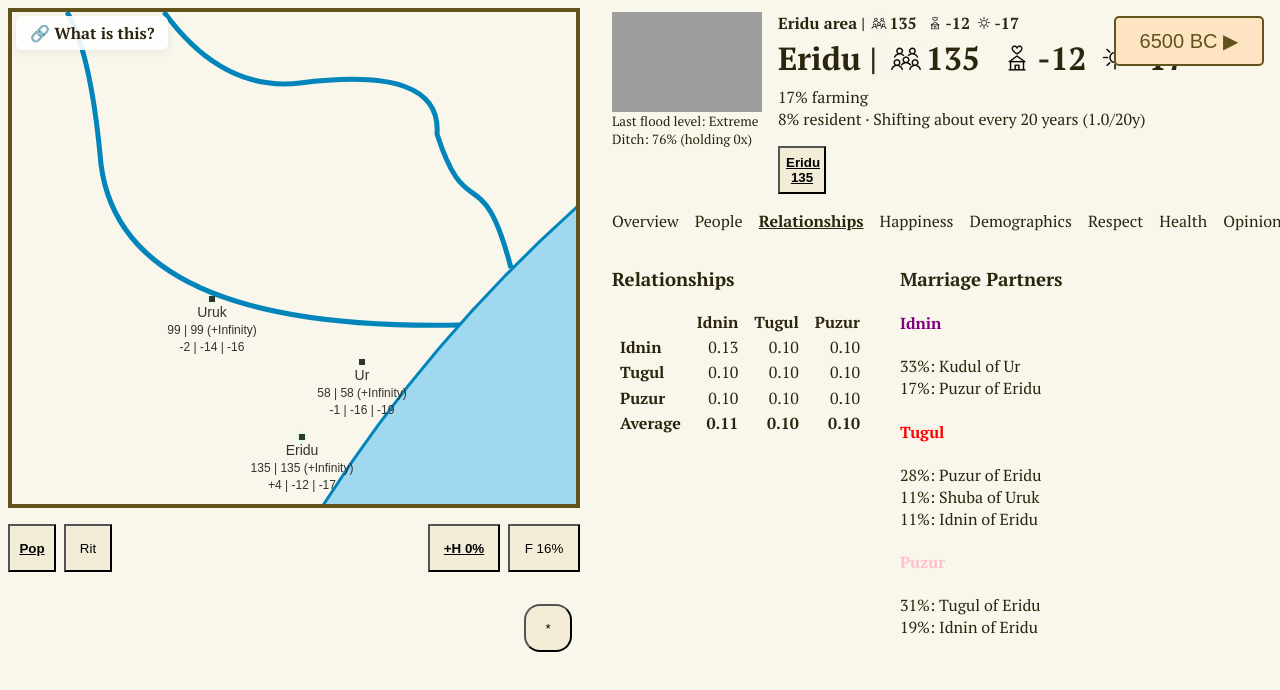
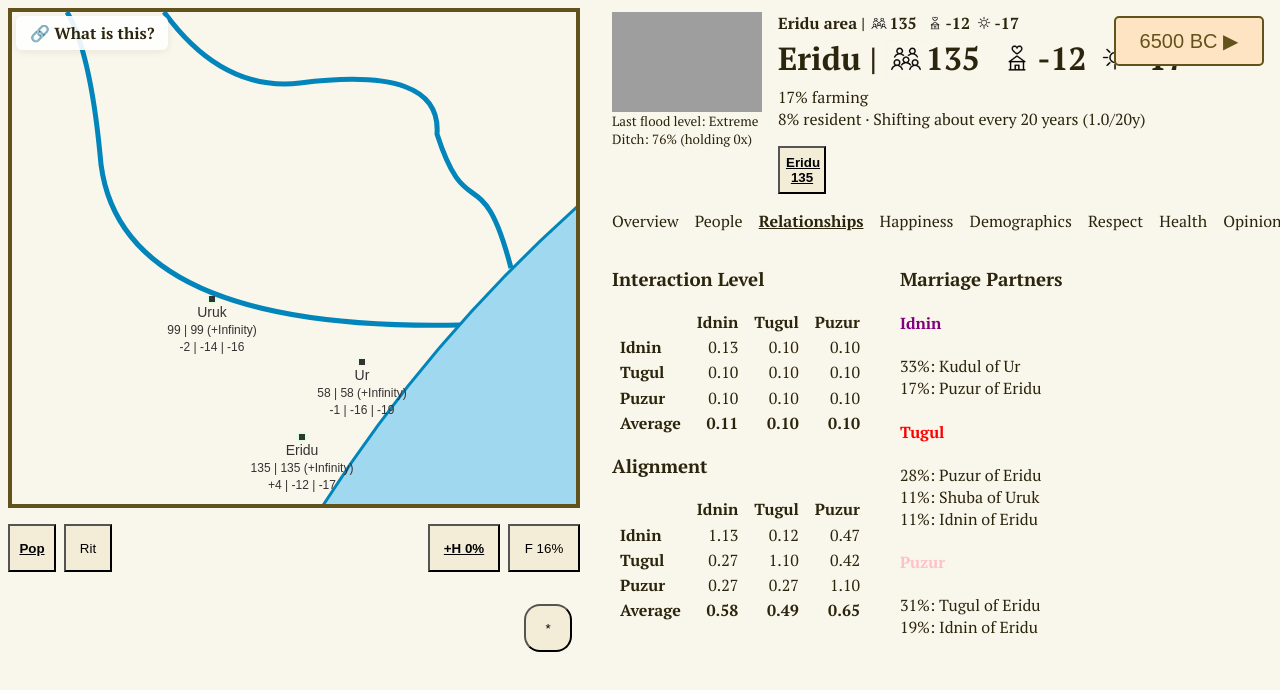
Before and after one commit to dmandelin/world2, a SvelteKit app: page / in a window 1280 px wide. Both pictures are taken after a click on the button "Relationships". Shown: the top 690 px of the page. Built offline with nearby package versions, Linux system fonts and the light colour scheme; grey boxes are pictures that could not be loaded.

Commit message:
Add new alignment concept to new relationship concept.

```diff
--- a/src/components/SettlementRelationships.svelte
+++ b/src/components/SettlementRelationships.svelte
@@ -7,17 +7,20 @@
     import TableView from "./TableView.svelte";
     import type { SettlementDTO } from "./dtos";
     import type { Snippet } from "svelte";
+    import type { Relationship } from "../model/people/relationships";
 
     let { settlement }: { settlement: SettlementDTO }= $props();
     let clans = $derived(settlement.clans);
 
     function buildRelationshipsTable(
-        settlement: SettlementDTO, cellTooltip: Snippet<[Clan, Clan]>): Table<Clan, Clan> {
+        settlement: SettlementDTO,
+        field: 'interactionVolume' | 'alignment',
+        cellTooltip: Snippet<[Clan, Clan]>): Table<Clan, Clan> {
 
         return TableBuilder.crossTab(
             sortedByKey(settlement.clans.map(c => c.ref), c => -c.averageRespect),
             clan => clan.name,
-            (rowClan, colClan) => rowClan.relationships.get(colClan)?.interactionVolume.amount ?? 0,
+            (rowClan, colClan) => rowClan.relationships.get(colClan)?.[field].value ?? 0,
             value => unsigned(value, 2),
             cellTooltip,
         )
@@ -25,7 +28,8 @@
     }
 
     function buildCellTooltip(
-        subject: Clan, object: Clan): Table<string, string> {
+        subject: Clan, object: Clan, field: 'interactionVolume' | 'alignment'): Table<number, string> {
+
         const r = subject.relationships.get(object);
         if (!r) {
             return {
@@ -36,49 +40,76 @@
                 ]
             }
         }
+        if (field === 'alignment') {
+            return buildAlignmentCellTooltip(r);
+        } else {
+            return buildInteractionVolumeCellTooltip(r);
+        }
+    }
+
+    function buildInteractionVolumeCellTooltip(r: Relationship): Table<number, string> {
         const d = r.interactionVolume;
         return {
             columns: [
-                    { label: 'Value'},
+                { label: 'Value', formatFn: v => unsigned(v, 2) },
             ],
             rows: [
                 {
                     label: 'Attention',
-                        items: {'Value': unsigned(d.attentionFraction, 2)}
+                    items: {'Value': d.attentionFraction}
                 },
                 {
                     label: 'Nomadic Contact',
-                        items: {'Value': unsigned(d.nomadicVolume, 2)}
+                    items: {'Value': d.nomadicVolume}
                 },
                 {
                     label: 'Coresidence',
-                        items: {'Value': unsigned(d.coresidenceFactor, 2)}
+                    items: {'Value': d.coresidenceFactor}
                 },
                 {
                     label: 'Settlement Scale Factor',
-                        items: {'Value': unsigned(d.settlementScaleFactor, 2)}
+                    items: {'Value': d.settlementScaleFactor}
                 },
                 {
                     label: 'Settlement Contact',
-                        items: {'Value': unsigned(d.coresidentVolume, 2)}
+                    items: {'Value': d.coresidentVolume}
                 },
 
             ]
         }
+    }
+
+    function buildAlignmentCellTooltip(r: Relationship): Table<number, string> {
+        const d = r.alignment;
+        return TableBuilder.fromRecordItems(
+                d.items,
+                [{label: 'Value', valueFn: row => row, formatFn: v => signed(v, 2)}])
+            .addTotalRow()
+            .table;
     }
 </script>
 
 <style>
 </style>
 
-{#snippet cellTooltip(subject: Clan, object: Clan)}
-  <TableView table={buildCellTooltip(subject, object)}></TableView>
+{#snippet interactionVolumeCellTooltip(subject: Clan, object: Clan)}
+  <TableView table={buildCellTooltip(subject, object, 'interactionVolume')}></TableView>
+{/snippet}
+
+{#snippet alignmentCellTooltip(subject: Clan, object: Clan)}
+  <TableView table={buildCellTooltip(subject, object, 'alignment')}></TableView>
 {/snippet}
 
 <div style="display: flex; flex-direction: row; gap: 2rem;">
     <div>
-        <h3>Relationships</h3>
-        <TableView table={buildRelationshipsTable(settlement, cellTooltip)}></TableView>
+        <div>
+            <h3>Interaction Level</h3>
+            <TableView table={buildRelationshipsTable(settlement, 'interactionVolume', interactionVolumeCellTooltip)}></TableView>
+        </div>
+        <div>
+            <h3>Alignment</h3>
+            <TableView table={buildRelationshipsTable(settlement, 'alignment', alignmentCellTooltip)}></TableView>
+        </div>
     </div>
     <div>
         <h3>Marriage Partners</h3>
--- a/src/model/people/relationships.ts
+++ b/src/model/people/relationships.ts
@@ -1,7 +1,10 @@
-import { sumFun } from "../lib/basics";
+import { sum, sumFun, sumValues } from "../lib/basics";
+import { normal } from "../lib/distributions";
 import type { Clan } from "./people";
 
-export class CalcBase {}
+export class CalcBase {
+    value: number = 0;
+}
 
 export class Relationships {
     private m: Map<Clan, Relationship> = new Map();
@@ -13,7 +16,7 @@ export class Relationships {
     }
 
     get totalInteractionVolume(): number {
-        return sumFun(this.m.values(), relationship => relationship.interactionVolume.amount);
+        return sumFun(this.m.values(), relationship => relationship.interactionVolume.value);
     }
 
     update() {
@@ -43,16 +46,19 @@ export class Relationships {
 
 export class Relationship {
     interactionVolume: InteractionVolume;
+    alignment: Alignment;
 
     constructor(
         readonly subject: Clan,
         readonly object: Clan)
     {
         this.interactionVolume = new InteractionVolume(subject, object);
+        this.alignment = new Alignment(subject, object);
     }
 
     update(attentionFraction: number) {
         this.interactionVolume.update(attentionFraction);
+        this.alignment.update();
     }
 }
 
@@ -65,7 +71,7 @@ export class InteractionVolume extends CalcBase {
     settlementScaleFactor = 0;
     coresidentVolume = 0;
 
-    amount = 0;
+    value = 0;
 
     constructor(
         readonly subject: Clan,
@@ -86,6 +92,28 @@ export class InteractionVolume extends CalcBase {
         this.settlementScaleFactor = Math.min(1, Math.sqrt(150 / this.subject.settlement.population));
         this.coresidentVolume = attentionFraction * this.coresidenceFactor * this.settlementScaleFactor;
 
-        this.amount = this.nomadicVolume + this.coresidentVolume;
+        this.value = this.nomadicVolume + this.coresidentVolume;
     }
 }
+
+export class Alignment extends CalcBase {
+    items: Record<string, number> = {};
+
+    constructor(
+        readonly subject: Clan,
+        readonly object: Clan
+    ) {
+        super();
+        this.update();
+    }
+
+    update() {
+        this.items['Society'] = this.subject.relationships.get(this.object)?.interactionVolume.value ?? 0;
+        this.items['Kinship'] = this.subject.kinshipTo(this.object);
+        this.items['Marriage'] = this.subject.marriagePartners.get(this.object) ?? 0;
+        if (this.subject !== this.object) {
+            this.items['Random'] = normal(0, 0.1);
+        }
+        this.value = sumValues(this.items, v => v);
+    }
+}
```
Also changed, not shown: plans/tasks.md (+7 -2 lines). Lines whose indentation alone changed are shown as unchanged.
